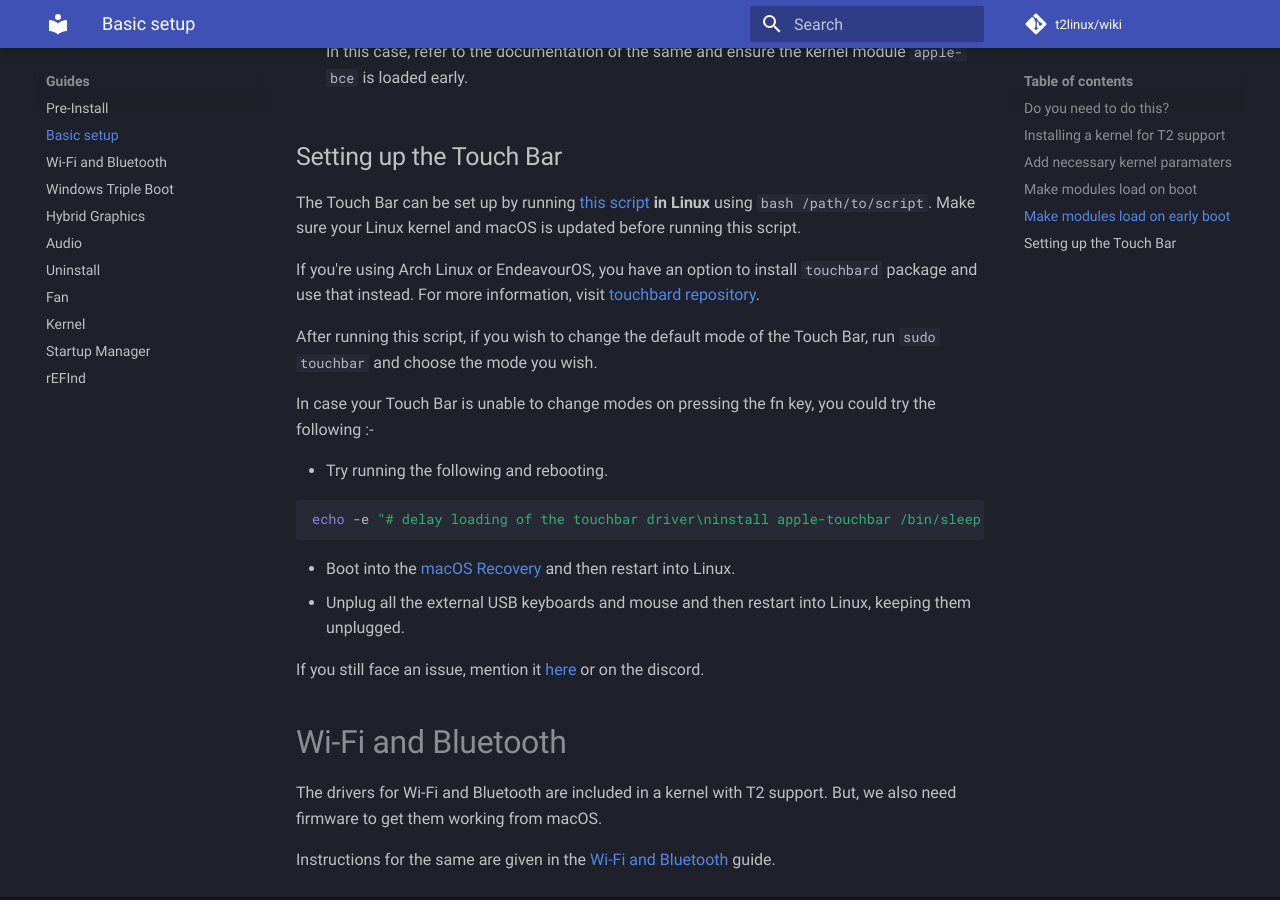
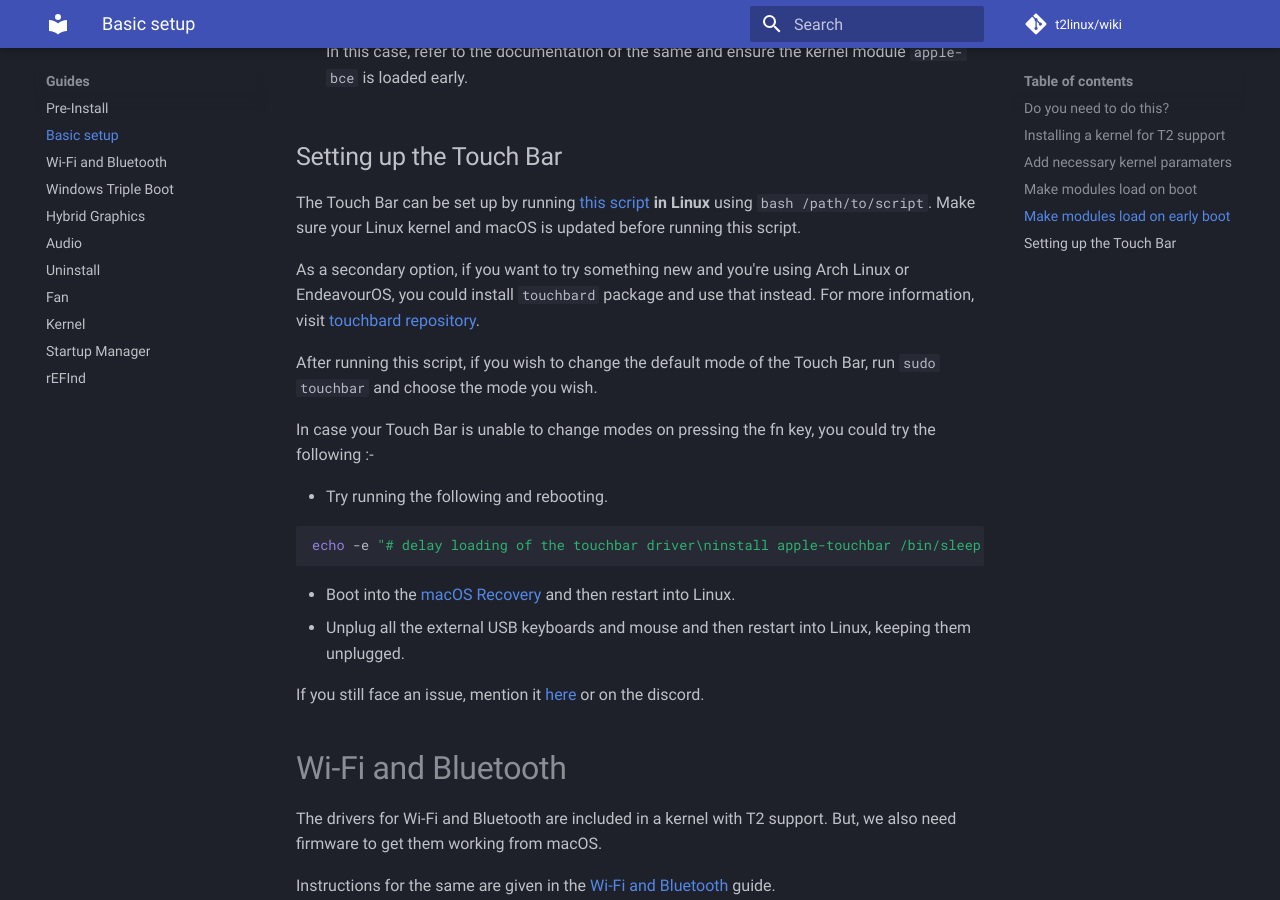
Before and after one commit to t2linux/wiki, an MkDocs documentation site: the page built from docs/guides/postinstall.md, in a window 1280 px wide and 900 px high, scrolled down 2599 px. Built offline with MkDocs 1.6.1 and Material for MkDocs 9.7.7, drawn with Linux system fonts in a browser that asks for light colours; comment, search, counter and statistics services are not loaded.

Commit message:
Update postinstall.md

```diff
--- a/docs/guides/postinstall.md
+++ b/docs/guides/postinstall.md
@@ -91,7 +91,7 @@ The steps to be followed vary depending upon the initramfs module loading mechan
 
 The Touch Bar can be set up by running [this script](../tools/touchbar.sh) **in Linux** using `bash /path/to/script`. Make sure your Linux kernel and macOS is updated before running this script.
 
-If you're using Arch Linux or EndeavourOS, you have an option to install `touchbard` package and use that instead. For more information, visit [touchbard repository](https://github.com/NoaHimesaka1873/touchbard).
+As a secondary option, if you want to try something new and you're using Arch Linux or EndeavourOS, you could install `touchbard` package and use that instead. For more information, visit [touchbard repository](https://github.com/NoaHimesaka1873/touchbard).
 
 After running this script, if you wish to change the default mode of the Touch Bar, run `sudo touchbar` and choose the mode you wish.
 
```
